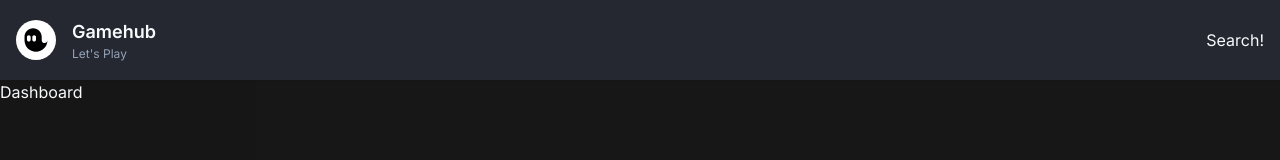
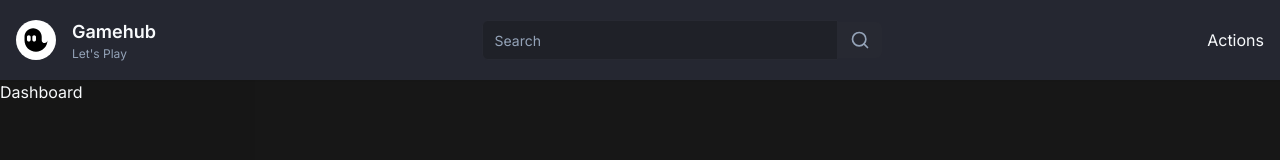
Before and after one commit to 3shadesmarimo/Twitch_Clone, a Next.js app: page / in a window 1280 px wide. Shown: the top 160 px of the page. Built offline with nearby package versions, Linux system fonts and the light colour scheme.

Commit message:
implemented a search form and routing functionality

```diff
--- /dev/null
+++ b/app/(browse)/_components/navbar/actions.tsx
@@ -0,0 +1,7 @@
+export const Actions = () => {
+    return (
+        <div>
+            Actions
+        </div>
+    )
+};
--- a/app/(browse)/_components/navbar/index.tsx
+++ b/app/(browse)/_components/navbar/index.tsx
@@ -1,5 +1,6 @@
 import {Logo} from "./logo";
 import {Search} from "./search";
+import {Actions} from "./actions";
 
 export const Navbar = () => {
     return (
@@ -8,6 +9,8 @@
 
             <Search/>
 
+            <Actions/>
+
         </nav>
     );
 };
--- a/app/(browse)/_components/navbar/search.tsx
+++ b/app/(browse)/_components/navbar/search.tsx
@@ -1,9 +1,66 @@
 "use client";
+import qs from "query-string";
+import {useState} from "react";
+import {SearchIcon, X} from "lucide-react";
+import { useRouter} from "next/navigation";
+
+import { Input } from "@/components/ui/input";
+import {Button} from "@/components/ui/button";
+import { on } from "events";
 
 export const Search = () => {
+
+    const router = useRouter();
+    const [value, setValue] = useState("");
+
+    const onSubmit = (e: React.FormEvent<HTMLFormElement>) => {
+        e.preventDefault();
+
+        if (!value) return;
+
+        const url = qs.stringifyUrl({
+            url:"/search",
+            query: {term: value},
+        }, {skipEmptyString: true});
+
+        router.push(url);
+
+    };
+
+    const onClear = () => {
+
+        setValue("");
+
+    };
+
+
     return (
-        <div>
-            Search!
-        </div>
+        <form
+            onSubmit={onSubmit}
+            className="relative w-full lg:w-[400px] flex items-center">
+
+            <Input
+                value={value}
+                onChange={(e) => setValue(e.target.value)}
+                placeholder="Search"
+                className="rounded-r-none focus-visible:ring-0 focus-visible:ring-transparent focus-visible:ring-offset-0"
+            />
+
+            {value && (
+                <X
+                    className="absolute top-2.5 right-14 h-5 w-5 text-muted-foreground cursor-pointer hover:opacity-75 transition"
+                    onClick={onClear}
+                />
+            )}
+
+            <Button
+                type="submit"
+                size="sm"
+                variant="secondary"
+                className="rounded-l-none"
+            >
+                <SearchIcon className="h-5 w-5 text-muted-foreground"/>
+            </Button>
+        </form>
     );
 };
--- /dev/null
+++ b/components/ui/input.tsx
@@ -0,0 +1,25 @@
+import * as React from "react"
+
+import { cn } from "@/lib/utils"
+
+export interface InputProps
+  extends React.InputHTMLAttributes<HTMLInputElement> {}
+
+const Input = React.forwardRef<HTMLInputElement, InputProps>(
+  ({ className, type, ...props }, ref) => {
+    return (
+      <input
+        type={type}
+        className={cn(
+          "flex h-10 w-full rounded-md border border-input bg-background px-3 py-2 text-sm ring-offset-background file:border-0 file:bg-transparent file:text-sm file:font-medium placeholder:text-muted-foreground focus-visible:outline-none focus-visible:ring-2 focus-visible:ring-ring focus-visible:ring-offset-2 disabled:cursor-not-allowed disabled:opacity-50",
+          className
+        )}
+        ref={ref}
+        {...props}
+      />
+    )
+  }
+)
+Input.displayName = "Input"
+
+export { Input }
--- a/package.json
+++ b/package.json
@@ -18,6 +18,7 @@
     "lucide-react": "^0.297.0",
     "next": "14.0.4",
     "next-themes": "^0.2.1",
+    "query-string": "^8.1.0",
     "react": "^18",
     "react-dom": "^18",
     "svix": "^1.15.0",
```
Also changed, not shown: 1 other file (tests, documents, lock files or other folders).
